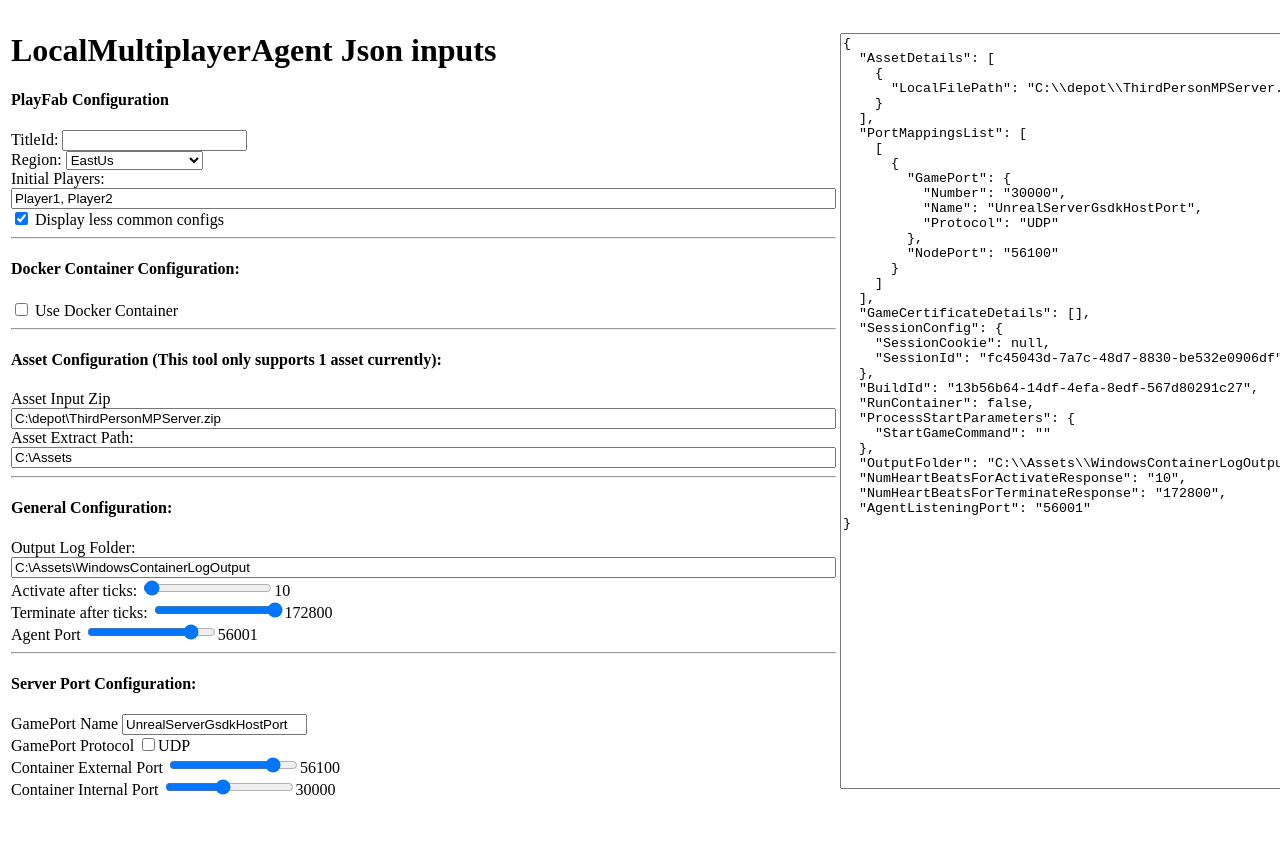
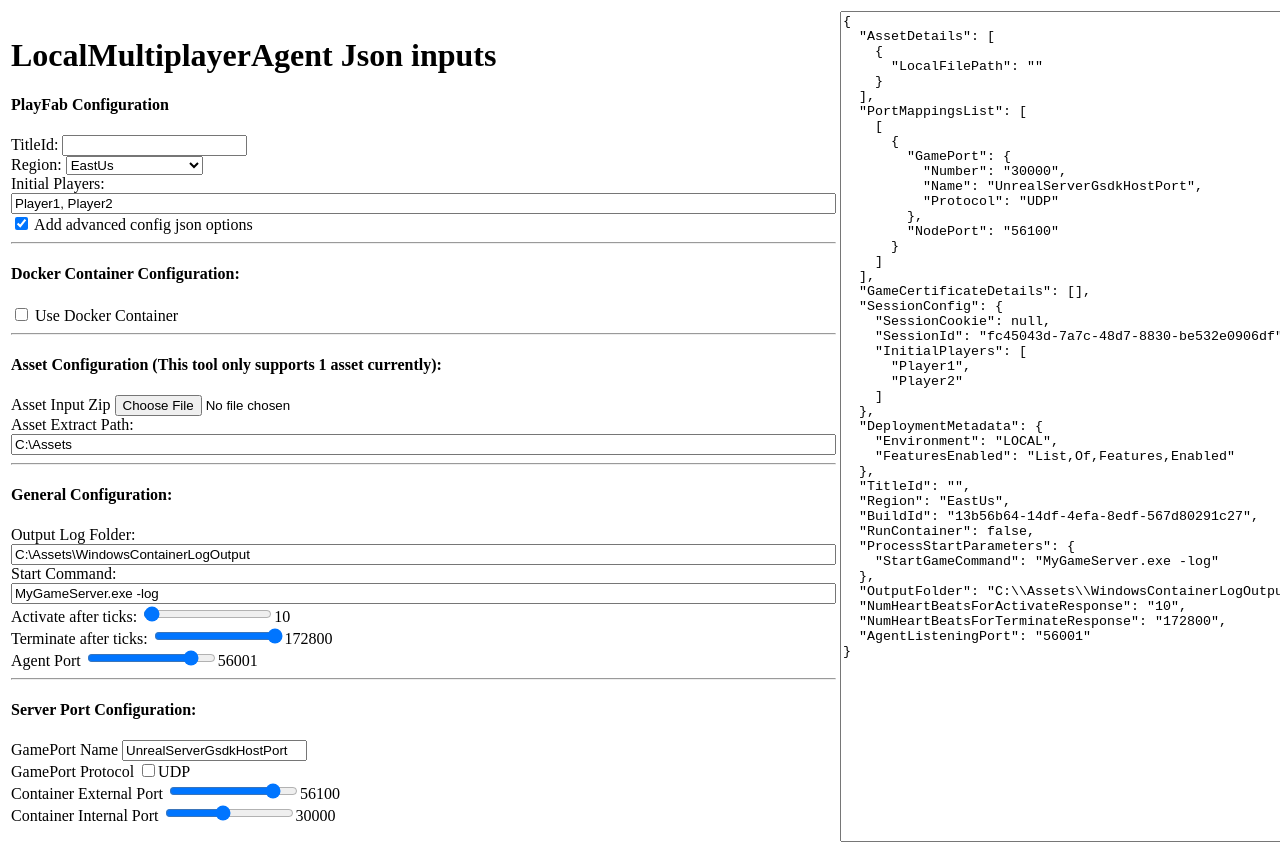
Before and after one commit to PlayFab/MpsAgent, a plain HTML site: page LocalMultiplayerAgent/SettingsJsonGenerator/main.html in a window 1280 px wide. Both pictures are taken after a click on the checkbox 21 px from the left and 218 px from the top of the page. Shown: the top 857 px of the page. Before the commit the page ends 826 px from the top, so only its background shows below. Drawn offline with Linux system fonts and the light colour scheme.

Commit message:
Next pass polish phase
Disconnected fields now write to Json (title, buildId, initial players, etc)
Convert Asset Input Zip to an actual file picker
Add the Start Command
Add some Validation (generally, and for Start Command)

```diff
--- a/LocalMultiplayerAgent/SettingsJsonGenerator/main.html
+++ b/LocalMultiplayerAgent/SettingsJsonGenerator/main.html
@@ -39,7 +39,7 @@
 <br />
 Initial Players: <input onchange="onInputChange()" type="text" size="100%" id="InitialPlayers" value="Player1, Player2">
 <br />
-<input onchange="onInputChange()" type="checkbox" id="OutputPlaceholders"> Display less common configs
+<input onchange="onInputChange()" type="checkbox" id="OutputPlaceholders"> Add advanced config json options
 
 <hr />
 <h4>Docker Container Configuration:</h4>
@@ -47,7 +47,7 @@
 
 <hr />
 <h4>Asset Configuration (This tool only supports 1 asset currently):</h4>
-Asset Input Zip <input onchange="onInputChange()" type="text" size="100%" id="LocalFilePath" value="C:\depot\ThirdPersonMPServer.zip">
+Asset Input Zip <input onchange="onInputChange()" type="file" size="100%" id="LocalFilePath" value="">
 <br />
 Asset Extract Path: <input onchange="onInputChange()" type="text" size="100%" id="MountPath" value="C:\Assets">
 <br />
@@ -55,6 +55,8 @@
 <hr />
 <h4>General Configuration:</h4>
 Output Log Folder: <input onchange="onInputChange()" type="text" size="100%" id="OutputFolder" value="C:\Assets\WindowsContainerLogOutput">
+<br />
+Start Command: <span id="StartCommandValidate" style="color:red"></span><input onchange="onInputChange()" type="text" size="100%" id="StartCommand" value="MyGameServer.exe -log">
 <br />
 <!-- 1800 ticks is 15 minutes -->
 Activate after ticks: <input onchange="onInputChange()" type="range" id="NumHeartBeatsForActivateResponse" min="1" max="1800" value="10"><span id="NumHeartBeatsForActivateResponseOutput"></span>
@@ -80,7 +82,7 @@
 
 </td><td>
 
-<textarea id="outputText" rows="50" cols="150" value="Sample json will populate here"></textarea>
+<textarea id="outputText" rows="55" cols="150" value="Sample json will populate here"></textarea>
 
 </td></tr><table>
 
--- a/LocalMultiplayerAgent/SettingsJsonGenerator/scripts.js
+++ b/LocalMultiplayerAgent/SettingsJsonGenerator/scripts.js
@@ -1,12 +1,12 @@
-var BuildGuId = crypto.randomUUID();
-var SessionGuId = crypto.randomUUID()
+let BuildGuId = crypto.randomUUID();
+let SessionGuId = crypto.randomUUID()
 
 /// DO NOT CHECK IN:
 /// https://playfab.visualstudio.com/PlayFab/_wiki/wikis/Thunderhead/1299/Run-LocalMultiplayerAgent
 /// Deep details about how each field works
 /// DO NOT CHECK IN
 
-function popAlert() {
+function popAlert(){
     alert("Hello! I am an alert box!");
 }
 
@@ -15,41 +15,81 @@
 }
 
 function readWriteValue(value, valueName, lmaConfig){
-	if(lmaConfig) {
+    if(lmaConfig){
         lmaConfig[valueName] = value;
     }
-	mirrorElement = document.getElementById(valueName + "Output");
-	if(mirrorElement) {
+    let mirrorElement = document.getElementById(valueName + "Output");
+    if(mirrorElement){
         mirrorElement.innerHTML = value;
     }
 }
 
+function RunAllValidations(){
+    StartCommandValidate();
+}
+
+function StartCommandValidate(){
+    let runContainer = document.getElementById("RunContainer").checked;
+    let startCommand = document.getElementById("StartCommand").value;
+
+    let validationMessage = "";
+    if (runContainer){
+        let mountPath = document.getElementById("MountPath").value;
+        // Verify that the mountPath is at index zero, and thus startCommand starts with mountPath
+        let isValid = (startCommand.search(mountPath) == 0);
+        if (!isValid){
+            validationMessage = "The Start Command should be an absolute path that starts with the Asset Mount Path";
+        }
+    }else{
+        // Very lousy first-attempt at identifying an apparent absolute path
+        let isValid = (startCommand.search(":") == -1);
+        if (!isValid){
+            validationMessage = "The Start Command should be a relative path into the zip file, not an absolute path.";
+        }
+    }
+
+    // TODO: This could instead be a little red exclamation mark, with the validationMessage as hovertext
+    document.getElementById("StartCommandValidate").innerHTML = validationMessage;
+}
+
 function onInputChange(){
-	lmaConfig = {
+    let lmaConfig = {
         // Empty containers that will hold stuff that must exist
         "AssetDetails": [{}],
         "PortMappingsList": [[{"GamePort": {}}]]
     };
 
-	if(document.getElementById("OutputPlaceholders").checked) {
+    if(document.getElementById("OutputPlaceholders").checked){
         lmaConfig.GameCertificateDetails = [];
         lmaConfig.SessionConfig = { "SessionCookie": null, };
+        lmaConfig.DeploymentMetadata = { "Environment": "LOCAL", "FeaturesEnabled": "List,Of,Features,Enabled" };
+        let initialPlayersArray = document.getElementById("InitialPlayers").value.split(',');
+        for (let i = 0; i < initialPlayersArray.length; i++){
+            initialPlayersArray[i]=initialPlayersArray[i].trim();
+        }
+
         readWriteValue(SessionGuId, "SessionId", lmaConfig.SessionConfig);
+        readWriteValue(initialPlayersArray, "InitialPlayers", lmaConfig.SessionConfig);
+        readWriteValue(document.getElementById("TitleId").value, "TitleId", lmaConfig);
+        readWriteValue(document.getElementById("Region").value, "Region", lmaConfig);
         readWriteValue(BuildGuId, "BuildId", lmaConfig);
     }
+
+    let startCommand = document.getElementById("StartCommand").value;
 
     readWriteValue(document.getElementById("RunContainer").checked, "RunContainer", lmaConfig);
     if(lmaConfig.RunContainer){
         lmaConfig.ContainerStartParameters =
         {
-			"StartGameCommand": "",
+            "StartGameCommand": startCommand,
             "resourcelimits": { "cpus": 1, "memorygib": 16 },
             "imagedetails": { "registry": "mcr.microsoft.com", "imagename": "playfab/multiplayer", "imagetag": "wsc-10.0.17763.973.1", "username": "", "password": "" }
         };
         readWriteValue(document.getElementById("MountPath").value, "MountPath", lmaConfig.AssetDetails[0]); // REVIEWER QUESTION: Container only?
-	} else {
-		lmaConfig.ProcessStartParameters = {"StartGameCommand": ""};
+    }else{
+        lmaConfig.ProcessStartParameters = {"StartGameCommand": startCommand};
     }
+
 
     readWriteValue(document.getElementById("OutputFolder").value, "OutputFolder", lmaConfig);
     readWriteValue(document.getElementById("LocalFilePath").value, "LocalFilePath", lmaConfig.AssetDetails[0]);
@@ -64,4 +104,6 @@
     readWriteValue(document.getElementById("GamePortProtocol").checked ? "TCP" : "UDP", "Protocol", lmaConfig.PortMappingsList[0][0].GamePort);
 
     setText(JSON.stringify(lmaConfig, null, 2));
+
+    RunAllValidations();
 }
```
Lines whose indentation alone changed are shown as unchanged.
